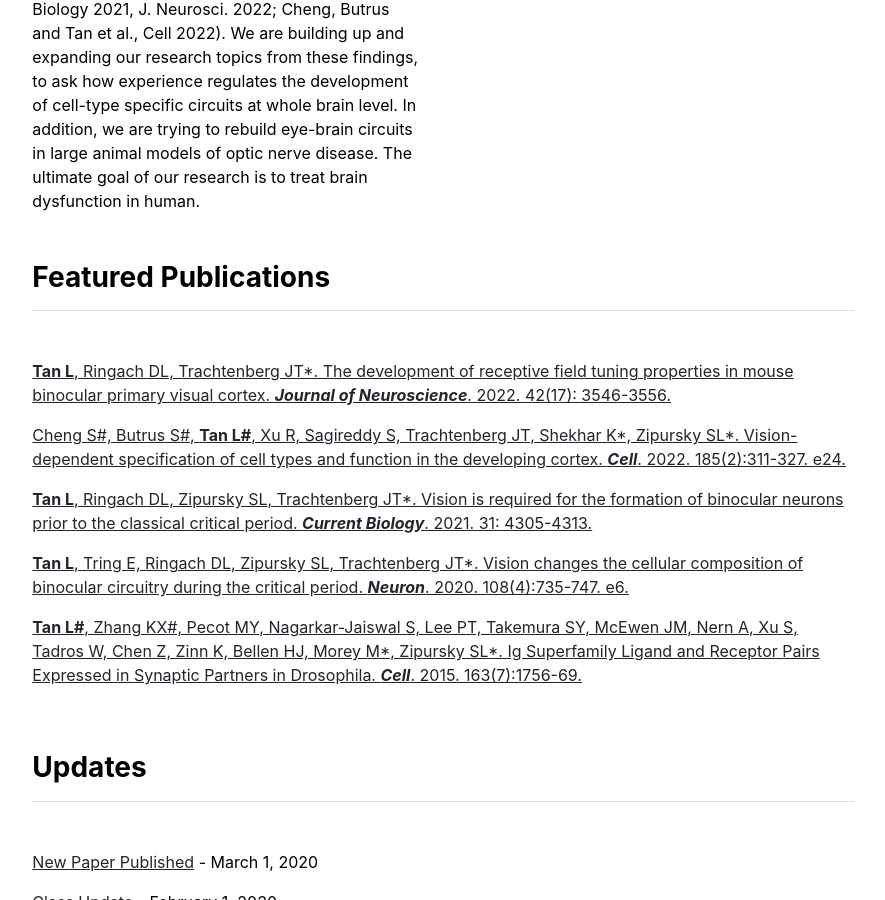
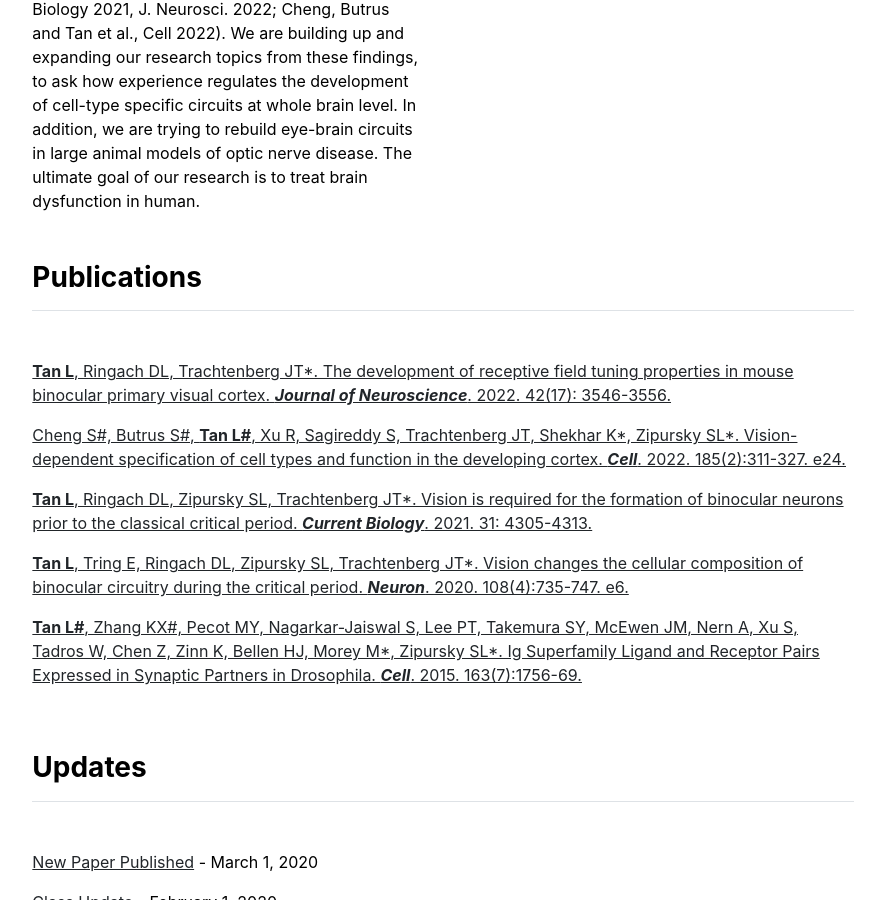
Before and after one commit to Tan-Lab-SIAT/lab-homepage, a Jekyll site: the page built from index.md, in a window 1280 px wide and 900 px high, scrolled down 1214 px. Shown: the whole window, without its empty margins (197-1082 px from the left). Built offline with Jekyll 4.4.1, drawn with Linux system fonts in a browser that asks for light colours.

Commit message:
Update publications.html

```diff
--- a/_includes/publications.html
+++ b/_includes/publications.html
@@ -1,6 +1,6 @@
 <div class="row g-5 mb-5">
   <div>
-    <h3 class="fw-bold border-bottom pb-3 mb-5">Featured Publications</h3>
+    <h3 class="fw-bold border-bottom pb-3 mb-5">Publications</h3>
     {% if page.title == "publications" %}
       {% for item in site.data.publications.index %}
         <p><a href="{{ item.url }}">{{ item.name }}</a></p>
```
